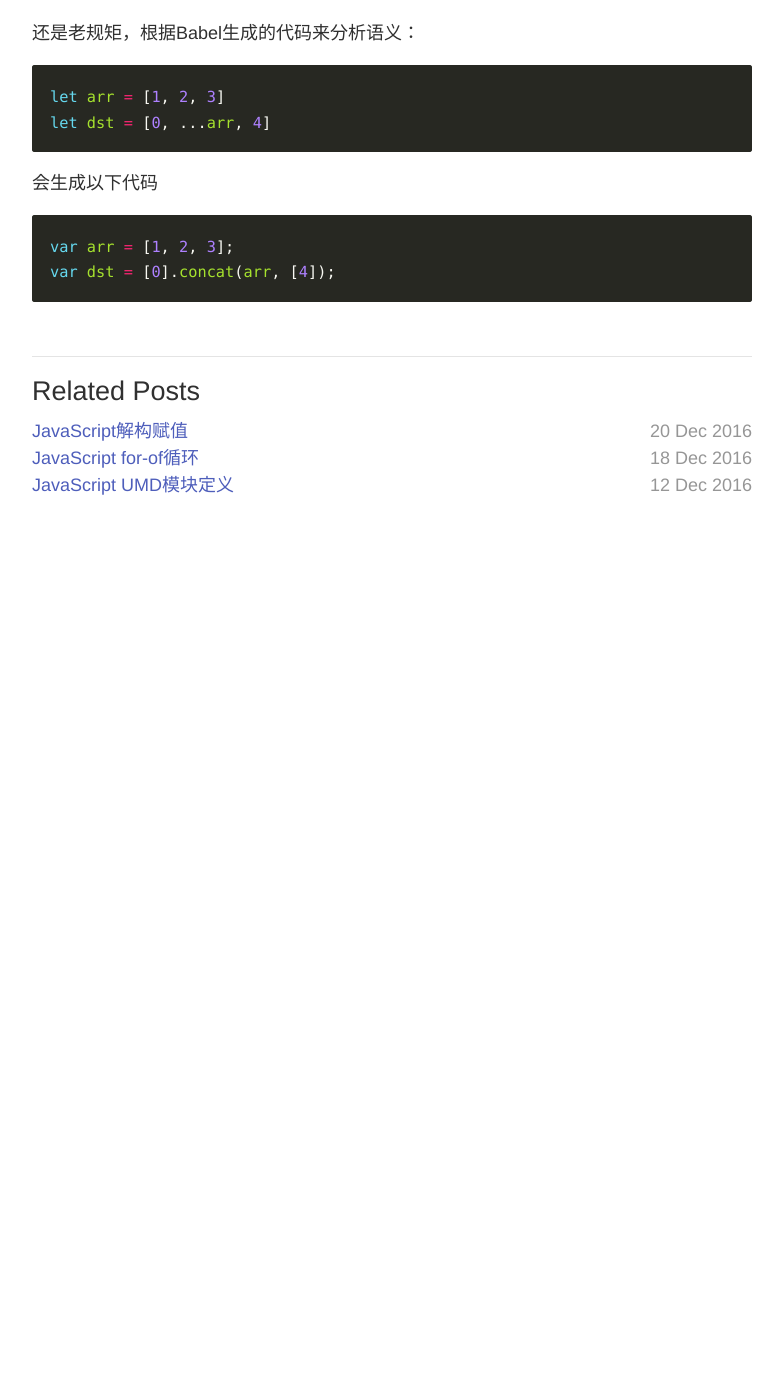
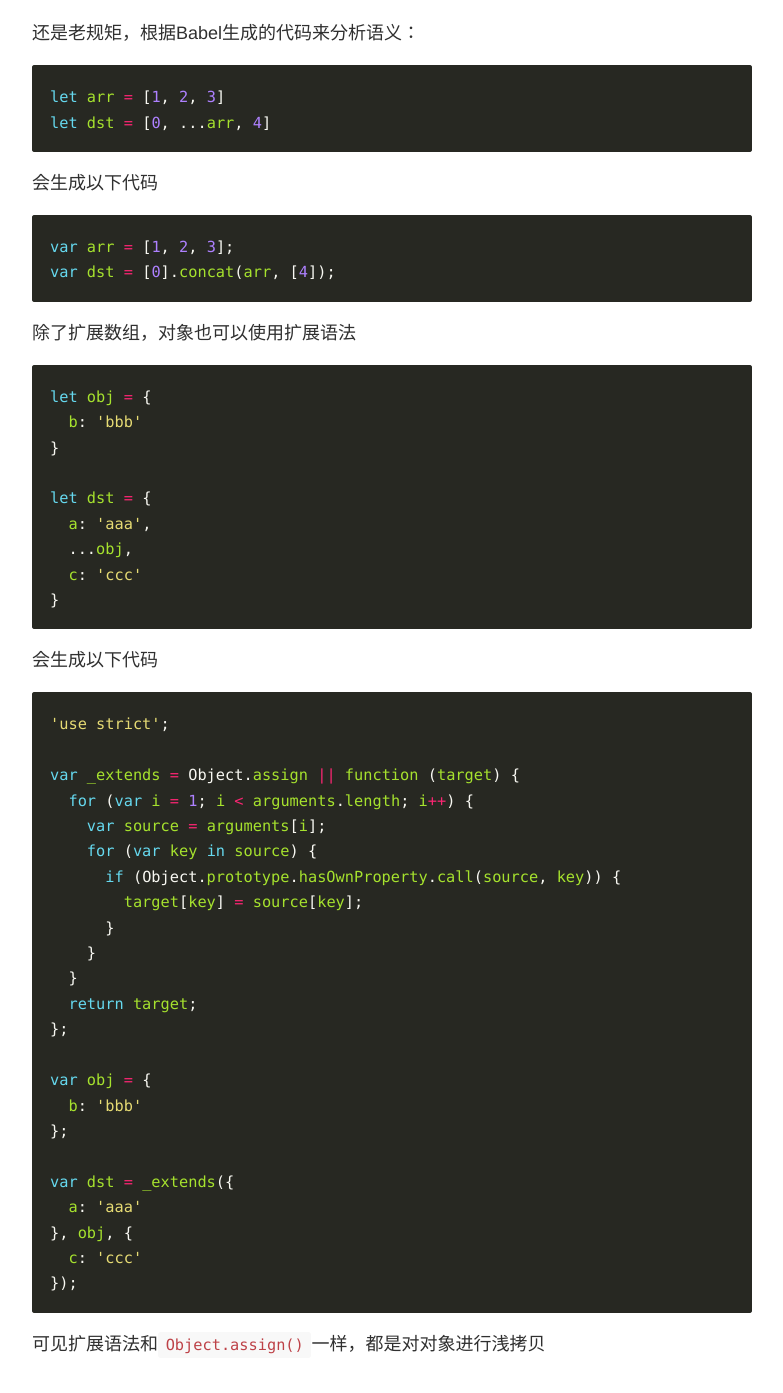
Before and after one commit to skylerlee/codelet, a Jekyll site: the page built from _posts/2016-12-22-javascript-spread-rest.md, in a window 1280 px wide and 1400 px high, scrolled down 270 px. Shown: the top 1393 px of the window, without its empty margins (248-1031 px from the left). Built offline with Jekyll 4.4.1, drawn with Linux system fonts in a browser that asks for light colours; before the commit the page ends 900 px from its top, so only the background shows below that.

Commit message:
Update post

````diff
--- a/_posts/2016-12-22-javascript-spread-rest.md
+++ b/_posts/2016-12-22-javascript-spread-rest.md
@@ -24,3 +24,47 @@ let dst = [0, ...arr, 4]
 var arr = [1, 2, 3];
 var dst = [0].concat(arr, [4]);
 ```
+
+除了扩展数组，对象也可以使用扩展语法
+
+```js
+let obj = {
+  b: 'bbb'
+}
+
+let dst = {
+  a: 'aaa',
+  ...obj,
+  c: 'ccc'
+}
+```
+
+会生成以下代码
+
+```js
+'use strict';
+
+var _extends = Object.assign || function (target) {
+  for (var i = 1; i < arguments.length; i++) {
+    var source = arguments[i];
+    for (var key in source) {
+      if (Object.prototype.hasOwnProperty.call(source, key)) {
+        target[key] = source[key];
+      }
+    }
+  }
+  return target;
+};
+
+var obj = {
+  b: 'bbb'
+};
+
+var dst = _extends({
+  a: 'aaa'
+}, obj, {
+  c: 'ccc'
+});
+```
+
+可见扩展语法和`Object.assign()`一样，都是对对象进行浅拷贝
````
